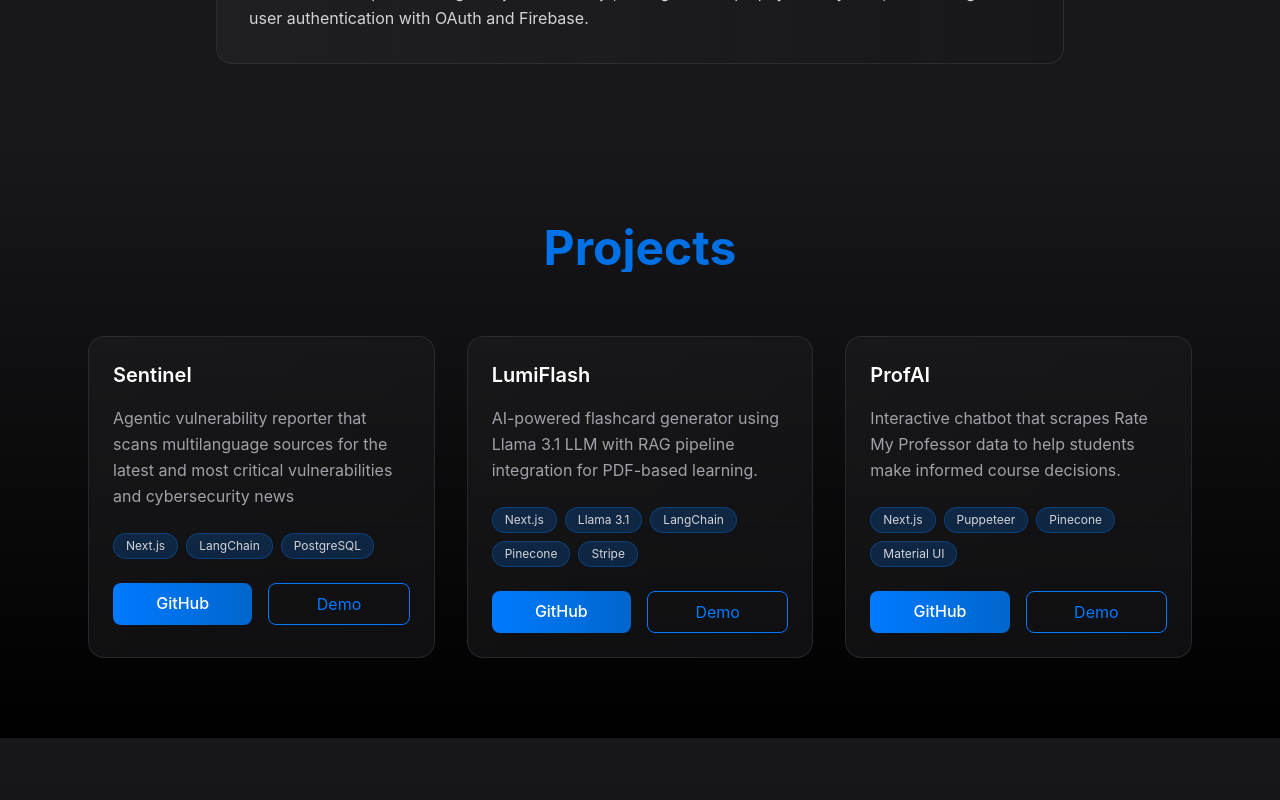
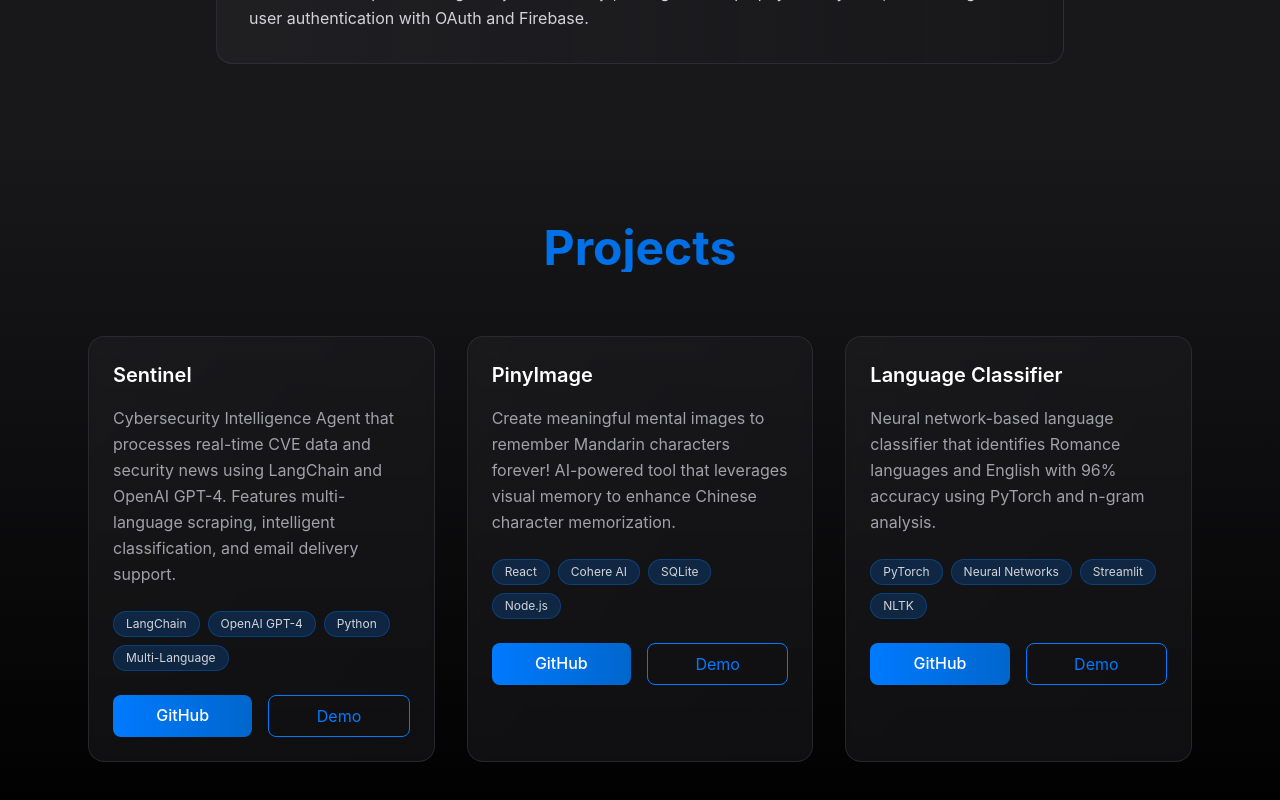
Before and after one commit to evan-thoms/website, a Next.js app: page / in a window 1280 px wide. Shown: the part 1998-2798 px from the top of the page. Built offline with nearby package versions, Linux system fonts and the light colour scheme.

Commit message:
project improvemetns

```diff
--- a/components/Projects.js
+++ b/components/Projects.js
@@ -6,23 +6,37 @@
   {
     titleKey: 'projects.sentinel.title',
     descriptionKey: 'projects.sentinel.description',
-    techs: ['Next.js', 'LangChain', 'PostgreSQL'],
+    techs: ['LangChain', 'OpenAI GPT-4', 'Python', 'Multi-Language'],
     github: 'https://github.com/evan-thoms/vuln_feed',
+    demo: 'https://vuln-feed.vercel.app'
+  },
+  // {
+  //   titleKey: 'projects.lumiFlash.title',
+  //   descriptionKey: 'projects.lumiFlash.description',
+  //   techs: ['Next.js', 'Llama 3.1', 'LangChain', 'Pinecone', 'Stripe'],
+  //   github: 'https://github.com/HalaBench/AI-Flashcards-Stripe',
+  //   demo: '#'
+  // },
+  // {
+  //   titleKey: 'projects.profAI.title',
+  //   descriptionKey: 'projects.profAI.description',
+  //   techs: ['Next.js', 'Puppeteer', 'Pinecone', 'Material UI'],
+  //   github: '#',
+  //   demo: '#'
+  // }
+  {
+    titleKey: 'projects.pinyImage.title',
+    descriptionKey: 'projects.pinyImage.description',
+    techs: ['React', 'Cohere AI', 'SQLite', 'Node.js'],
+    github: 'https://github.com/evan-thoms/pinyImage',
     demo: '#'
   },
   {
-    titleKey: 'projects.lumiFlash.title',
-    descriptionKey: 'projects.lumiFlash.description',
-    techs: ['Next.js', 'Llama 3.1', 'LangChain', 'Pinecone', 'Stripe'],
-    github: 'https://github.com/HalaBench/AI-Flashcards-Stripe',
-    demo: '#'
-  },
-  {
-    titleKey: 'projects.profAI.title',
-    descriptionKey: 'projects.profAI.description',
-    techs: ['Next.js', 'Puppeteer', 'Pinecone', 'Material UI'],
-    github: '#',
-    demo: '#'
+    titleKey: 'projects.languageClassifier.title',
+    descriptionKey: 'projects.languageClassifier.description',
+    techs: ['PyTorch', 'Neural Networks', 'Streamlit', 'NLTK'],
+    github: 'https://github.com/evan-thoms/language-classifier',
+    demo: 'https://language-classifier.streamlit.app/'
   }
 ]
 
--- a/translations/ar.json
+++ b/translations/ar.json
@@ -41,15 +41,15 @@
     "demo": "عرض تجريبي",
     "sentinel": {
       "title": "Sentinel",
-      "description": "مراسل الثغرات الأمنية الذكي الذي يفحص مصادر متعددة اللغات للعثور على أحدث وأهم الثغرات الأمنية وأخبار أمن المعلومات"
+      "description": "وكيل ذكاء الأمن السيبراني الذي يعالج بيانات CVE في الوقت الفعلي وأخبار الأمن باستخدام LangChain و OpenAI GPT-4. يتضمن استخراج متعدد اللغات وتصنيف ذكي ودعم التسليم عبر البريد الإلكتروني."
     },
-    "lumiFlash": {
-      "title": "LumiFlash",
-      "description": "مولد بطاقات تعليمية مدعوم بالذكاء الاصطناعي باعتماد Llama 3.1 LLM مع تكامل راج للتعلم المبني على ملفات PDF."
+    "pinyImage": {
+      "title": "PinyImage",
+      "description": "أنشئ صوراً ذهنية هادفة لتذكر الأحرف الصينية إلى الأبد! أداة مدعومة بالذكاء الاصطناعي تستفيد من الذاكرة البصرية لتحسين حفظ الأحرف الصينية."
     },
-    "profAI": {
-      "title": "ProfAI",
-      "description": "روبوت محادثة تفاعلي يستخلص بيانات من Rate My Professor لمساعدة الطلاب في اتخاذ قرارات مدروسة بشأن المقررات."
+    "languageClassifier": {
+      "title": "مصنف اللغات",
+      "description": "مصنف لغات مبني على الشبكات العصبية يحدد اللغات الرومانسية والإنجليزية بدقة 96% باستخدام PyTorch وتحليل n-gram."
     }
   },
   "skills": {
--- a/translations/en.json
+++ b/translations/en.json
@@ -41,15 +41,15 @@
     "demo": "Demo",
     "sentinel": {
       "title": "Sentinel",
-      "description": "Agentic vulnerability reporter that scans multilanguage sources for the latest and most critical vulnerabilities and cybersecurity news"
+      "description": "Cybersecurity Intelligence Agent that processes real-time CVE data and security news using LangChain and OpenAI GPT-4. Features multi-language scraping, intelligent classification, and email delivery support."
     },
-    "lumiFlash": {
-      "title": "LumiFlash",
-      "description": "AI-powered flashcard generator using Llama 3.1 LLM with RAG pipeline integration for PDF-based learning."
+    "pinyImage": {
+      "title": "PinyImage",
+      "description": "Create meaningful mental images to remember Mandarin characters forever! AI-powered tool that leverages visual memory to enhance Chinese character memorization."
     },
-    "profAI": {
-      "title": "ProfAI",
-      "description": "Interactive chatbot that scrapes Rate My Professor data to help students make informed course decisions."
+    "languageClassifier": {
+      "title": "Language Classifier",
+      "description": "Neural network-based language classifier that identifies Romance languages and English with 96% accuracy using PyTorch and n-gram analysis."
     }
   },
   "skills": {
--- a/translations/es.json
+++ b/translations/es.json
@@ -41,15 +41,15 @@
     "demo": "Demo",
     "sentinel": {
       "title": "Sentinel",
-      "description": "Reportero agéntico de vulnerabilidades que escanea fuentes multiidioma en busca de las vulnerabilidades más recientes y críticas y noticias de ciberseguridad"
+      "description": "Agente de Inteligencia de Ciberseguridad que procesa datos de CVE en tiempo real y noticias de seguridad usando LangChain y OpenAI GPT-4. Incluye extracción multiidioma, clasificación inteligente y soporte para entrega por email."
     },
-    "lumiFlash": {
-      "title": "LumiFlash",
-      "description": "Generador de tarjetas de memoria con IA usando Llama 3.1 LLM con integración de pipeline RAG para aprendizaje basado en PDF."
+    "pinyImage": {
+      "title": "PinyImage",
+      "description": "¡Crea imágenes mentales significativas para recordar caracteres mandarines para siempre! Herramienta con IA que aprovecha la memoria visual para mejorar la memorización de caracteres chinos."
     },
-    "profAI": {
-      "title": "ProfAI",
-      "description": "Chatbot interactivo que extrae datos de Rate My Professor para ayudar a los estudiantes a tomar decisiones informadas sobre cursos."
+    "languageClassifier": {
+      "title": "Clasificador de Idiomas",
+      "description": "Clasificador de idiomas basado en redes neuronales que identifica idiomas romances e inglés con 96% de precisión usando PyTorch y análisis n-gram."
     }
   },
   "skills": {
--- a/translations/ru.json
+++ b/translations/ru.json
@@ -41,15 +41,15 @@
     "demo": "Демо",
     "sentinel": {
       "title": "Sentinel",
-      "description": "Агентный репортер уязвимостей, который сканирует многоязычные источники для поиска последних и наиболее критичных уязвимостей и новостей кибербезопасности"
+      "description": "Агент кибербезопасности, который обрабатывает данные CVE в реальном времени и новости безопасности с использованием LangChain и OpenAI GPT-4. Включает многоязычное извлечение, интеллектуальную классификацию и поддержку доставки по электронной почте."
     },
-    "lumiFlash": {
-      "title": "LumiFlash",
-      "description": "Генератор флеш-карт на основе ИИ с использованием Llama 3.1 LLM с интеграцией RAG-конвейера для обучения на основе PDF."
+    "pinyImage": {
+      "title": "PinyImage",
+      "description": "Создавайте осмысленные ментальные образы, чтобы навсегда запомнить китайские иероглифы! Инструмент на базе ИИ, который использует зрительную память для улучшения запоминания китайских символов."
     },
-    "profAI": {
-      "title": "ProfAI",
-      "description": "Интерактивный чат-бот, который собирает данные с Rate My Professor, чтобы помочь студентам принимать обоснованные решения о курсах."
+    "languageClassifier": {
+      "title": "Классификатор Языков",
+      "description": "Классификатор языков на основе нейронных сетей, который определяет романские языки и английский с точностью 96% с использованием PyTorch и n-граммного анализа."
     }
   },
   "skills": {
--- a/translations/zh.json
+++ b/translations/zh.json
@@ -41,15 +41,15 @@
     "demo": "演示",
     "sentinel": {
       "title": "Sentinel",
-      "description": "代理漏洞报告器，扫描多语言源以获取最新和最关键的漏洞和网络安全新闻"
+      "description": "网络安全情报代理，使用LangChain和OpenAI GPT-4处理实时CVE数据和安全新闻。具有多语言抓取、智能分类和电子邮件传递支持功能。"
     },
-    "lumiFlash": {
-      "title": "LumiFlash",
-      "description": "使用 Llama 3.1 LLM 的 AI 驱动闪卡生成器，集成 RAG 管道以实现基于 PDF 的学习。"
+    "pinyImage": {
+      "title": "PinyImage",
+      "description": "创建有意义的心理图像，永远记住汉字！AI驱动的工具，利用视觉记忆来增强中文字符的记忆。"
     },
-    "profAI": {
-      "title": "ProfAI",
-      "description": "交互式聊天机器人，抓取 Rate My Professor 数据以帮助学生做出明智的课程决定。"
+    "languageClassifier": {
+      "title": "语言分类器",
+      "description": "基于神经网络的语言分类器，使用PyTorch和n-gram分析以96%的准确率识别罗曼语和英语。"
     }
   },
   "skills": {
```
Also changed, not shown: components/Navbar.js (+11 -26 lines).
